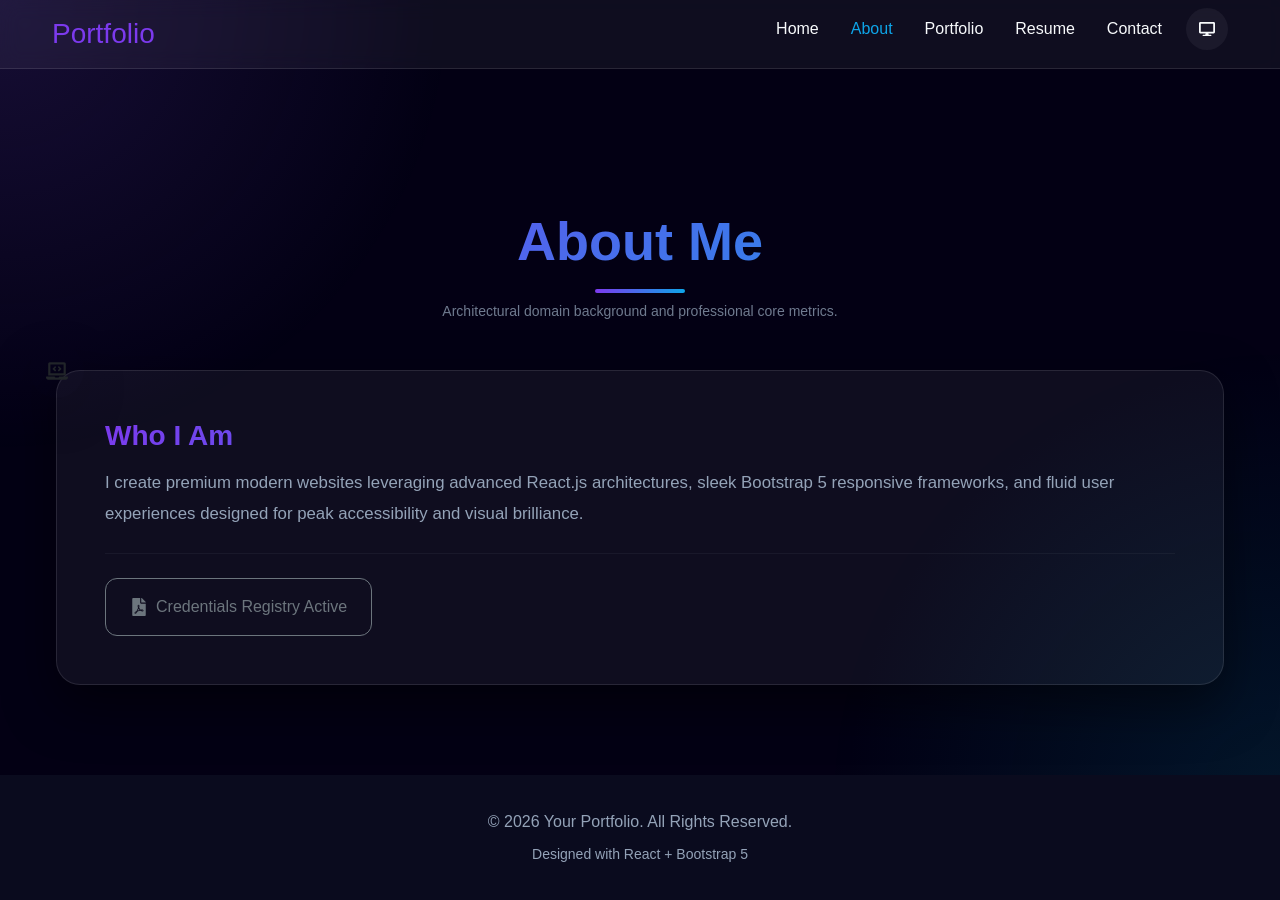
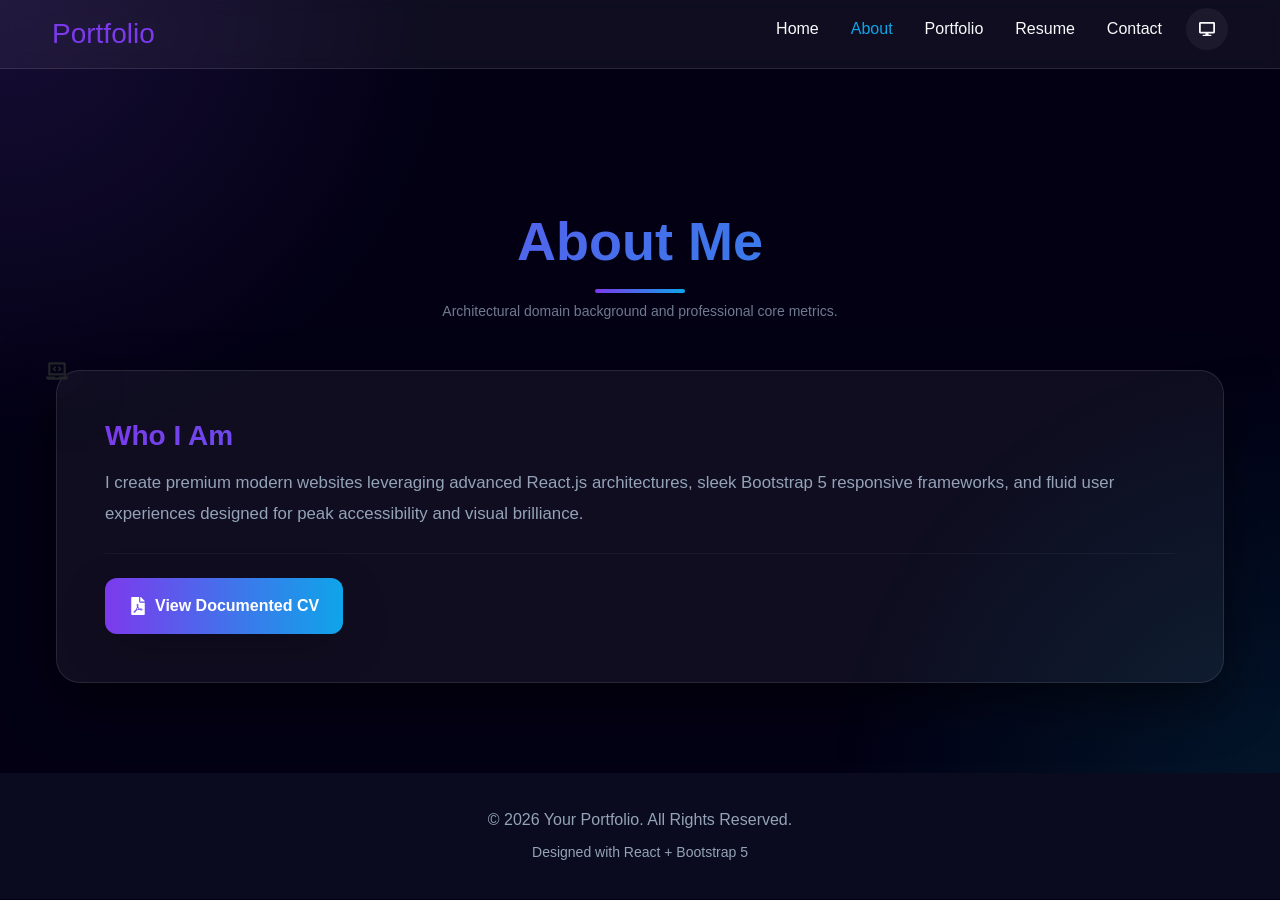
Before and after one commit to shivamkumar969/portfolio-v2, a React (Vite) app in the folder port-folio/: page /about in a window 1280 px wide. Built offline with nearby package versions, Linux system fonts and the light colour scheme; no server answers.

Commit message:
refactor: map About section secondary resume fallbacks directly into integrated internal Resume viewing route tree to optimize conversion funnels

```diff
--- a/port-folio/src/pages/About.jsx
+++ b/port-folio/src/pages/About.jsx
@@ -1,6 +1,7 @@
 import { motion } from "framer-motion";
 import { useState, useEffect } from "react";
 import { FaFilePdf, FaLaptopCode } from "react-icons/fa";
+import { Link } from "react-router-dom";
 
 function About() {
   const [bio, setBio] = useState("I create premium modern websites leveraging advanced React.js architectures, sleek Bootstrap 5 responsive frameworks, and fluid user experiences designed for peak accessibility and visual brilliance.");
@@ -63,13 +64,13 @@ function About() {
                     <FaFilePdf size={18} /> View Documented Resume
                   </a>
                 ) : (
-                  <button
-                    onClick={() => alert("Resume bindings currently tracking base deployment core.")}
-                    className="btn btn-outline-secondary px-4 py-3 fw-medium d-flex align-items-center gap-2"
+                  <Link
+                    to="/resume"
+                    className="btn btn-theme px-4 py-3 fw-bold d-flex align-items-center gap-2 shadow-lg text-decoration-none"
                     style={{ borderRadius: '12px' }}
                   >
-                    <FaFilePdf size={18} /> Credentials Registry Active
-                  </button>
+                    <FaFilePdf size={18} /> View Documented CV
+                  </Link>
                 )}
               </div>
             </div>
```
